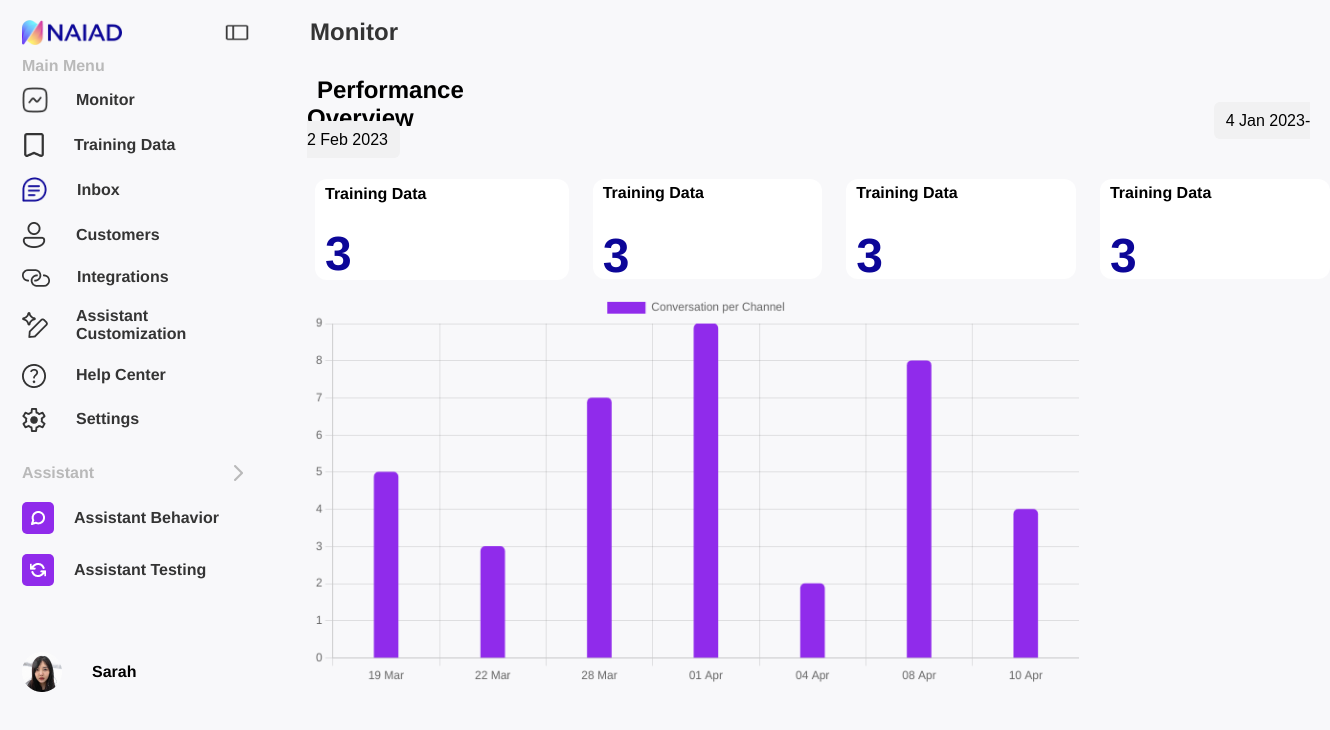
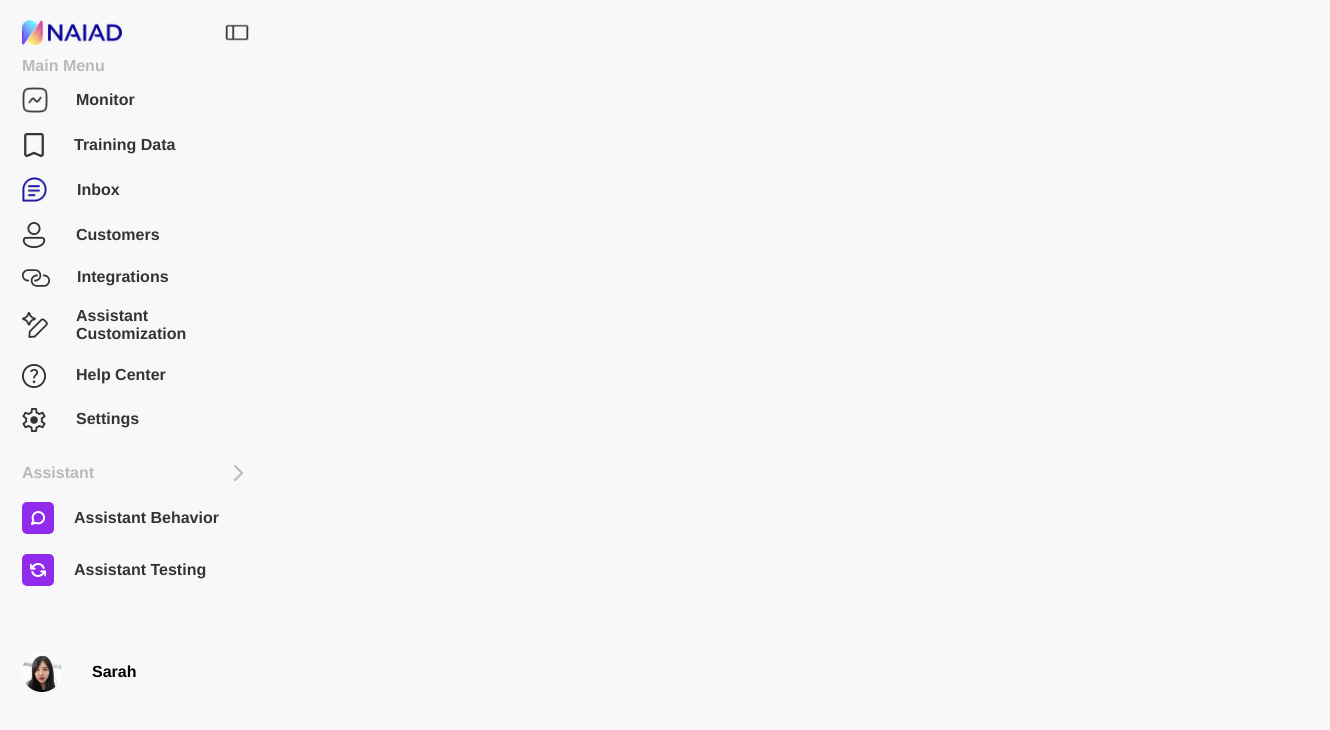
Before and after one commit to usamashoaib87/AI-Chatbot-Dashboard, a React (Create React App) app: page / in a window 1280 px wide. Shown: the top 730 px of the page, 1330 px wide, since content can reach past the window. Built offline with nearby package versions, Linux system fonts and the light colour scheme; the HTML template or start-up script is replaced by a standard one.

Commit message:
settings tb

```diff
--- a/src/App.js
+++ b/src/App.js
@@ -16,7 +16,7 @@ function App() {
       <Router>
         <Sidebar />
         <Routes>
-          <Route path="/" element={<Monitor />} />
+          <Route path="/Monitor" element={<Monitor />} />
           <Route path="/TrainingData" element={<TrainingData />} />
           <Route path="/Inbox" element={<Inbox />} />
           <Route path="/Customers" element={<Customers />} />
--- a/src/Components/SidebarPages/Settings/Settings.scss
+++ b/src/Components/SidebarPages/Settings/Settings.scss
@@ -352,3 +352,5 @@ input:checked+.slider:before {
         margin-left: 20px;
     }
 }
+
+////////account preferences/////
--- a/src/Components/SidebarPages/Settings/Tabs/AccountPreferences/AccountPreferences.jsx
+++ b/src/Components/SidebarPages/Settings/Tabs/AccountPreferences/AccountPreferences.jsx
@@ -5,7 +5,7 @@ const AccountPreferences = () => {
   return (
     <div>
       <h2>Account Preferences</h2>
-      <p>Content for Account Preferences</p>
+
     </div>
   )
 }
```
